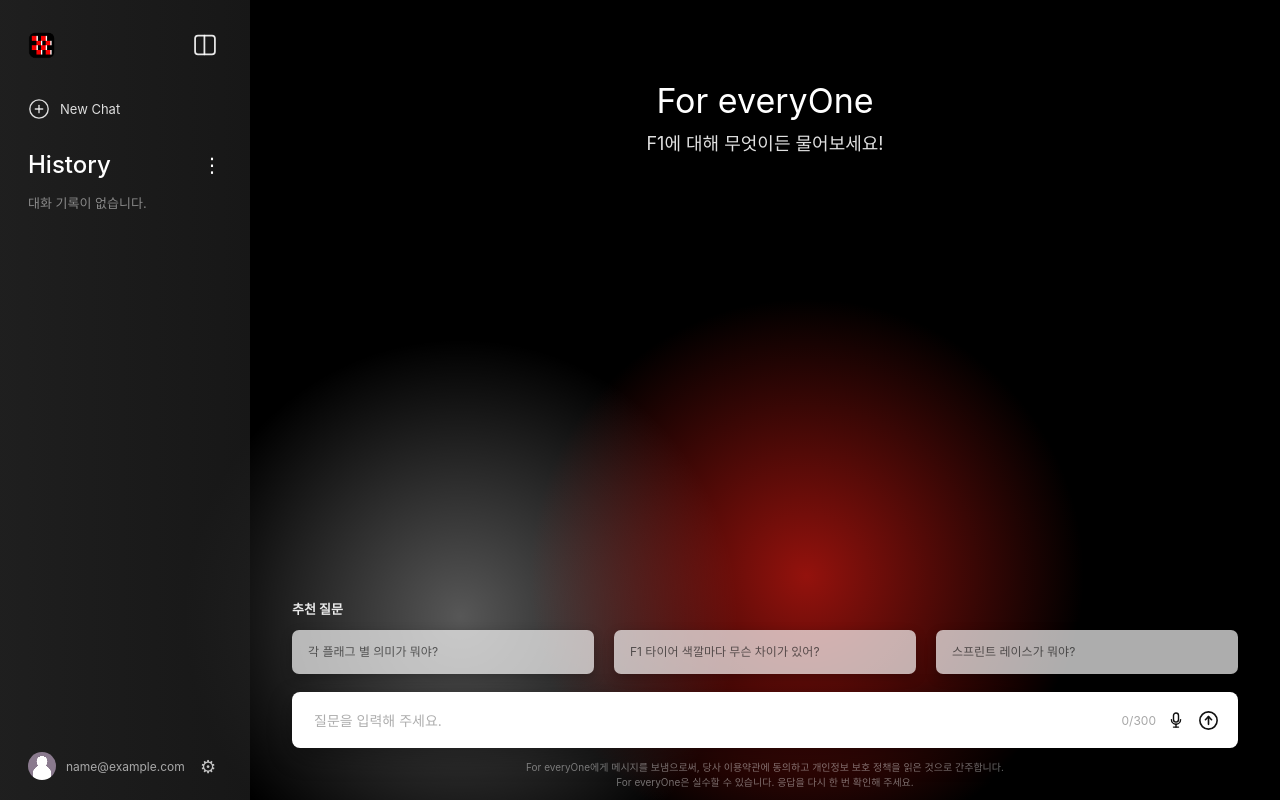
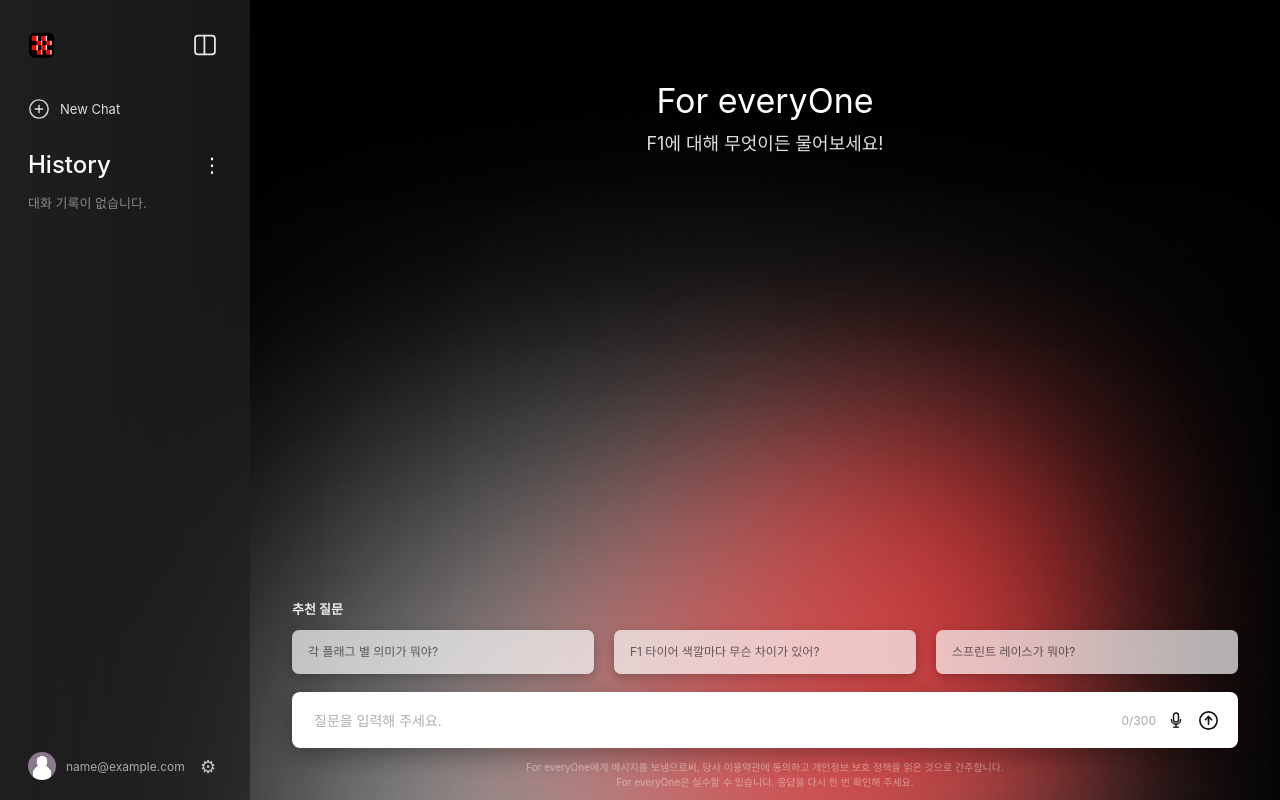
Before and after one commit to miin-jun/F1-for-every-one, a Django app: page /chat/ in a window 1280 px wide. Run offline with Django 5.2, Linux system fonts and the light colour scheme; the visitor is signed in with stand-in values (Sample User, id 1); data that the repository does not hold is empty; some web fonts are replaced.

Commit message:
fix/배경화면 색상 조정

```diff
--- a/frontend/static/css/chat.css
+++ b/frontend/static/css/chat.css
@@ -38,10 +38,7 @@
     overflow: hidden;
     color: #ffffff;
 
-    background:
-        radial-gradient(circle at 63% 72%, rgba(255, 31, 22, 0.58), transparent 28%),
-        radial-gradient(circle at 36% 77%, rgba(255, 255, 255, 0.34), transparent 27%),
-        #000000;
+    /* background: url('../images/background.png') center center / cover no-repeat; */
 }
 
 /* 사이드바 */
--- a/frontend/static/css/start.css
+++ b/frontend/static/css/start.css
@@ -11,10 +11,7 @@
     justify-content: center;
     align-items: center;
 
-    background:
-        radial-gradient(circle at 58% 83%, rgba(255, 30, 30, 0.72), transparent 34%),
-        radial-gradient(circle at 36% 82%, rgba(255, 255, 255, 0.38), transparent 31%),
-        #030303;
+    /* background: url('../images/background.png') center center / cover no-repeat; */
 }
 
 /* 좌측 상단 로고 */
```
Also changed, not shown: frontend/static/images/background.png.
